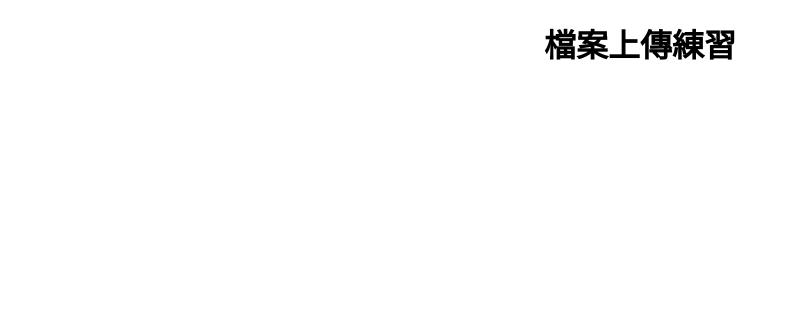
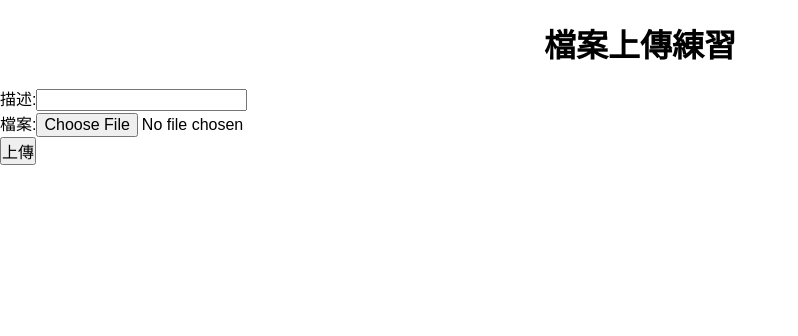
Before and after one commit to Xenophmix/PHP_FILE_AND_GRAPHIC, a PHP site: page /upload.php in a window 1280 px wide. Shown: the top 336 px of the page, without its empty margins (0-798 px from the left). Run offline with PHP 8.4, Linux system fonts and the light colour scheme.

Commit message:
建立上傳表單及儲存上傳檔案的功能

```diff
--- a/upload.php
+++ b/upload.php
@@ -20,6 +20,24 @@
  <h1 class="header">檔案上傳練習</h1>
  <!----建立你的表單及設定編碼----->
 
+<?php
+if(isset($_GET['upload']) && $_GET['upload'] == 'success')
+    echo "上傳成功";
+
+
+?>
+
+
+<form action="./api/upload.php" method="POST" enctype="multipart/form-data">
+
+<ul>
+    <li>描述:<input type="text" name="description"></li>
+    <li>檔案:<input type="file" name="file_name"></li>
+    <li><input type="submit" value="上傳"></li>
+</ul>
+
+
+</form>
 
 
 
```
Also changed, not shown: api/upload.php (added, +7 -0 lines), upload/dof silhouette.jpg (added).
